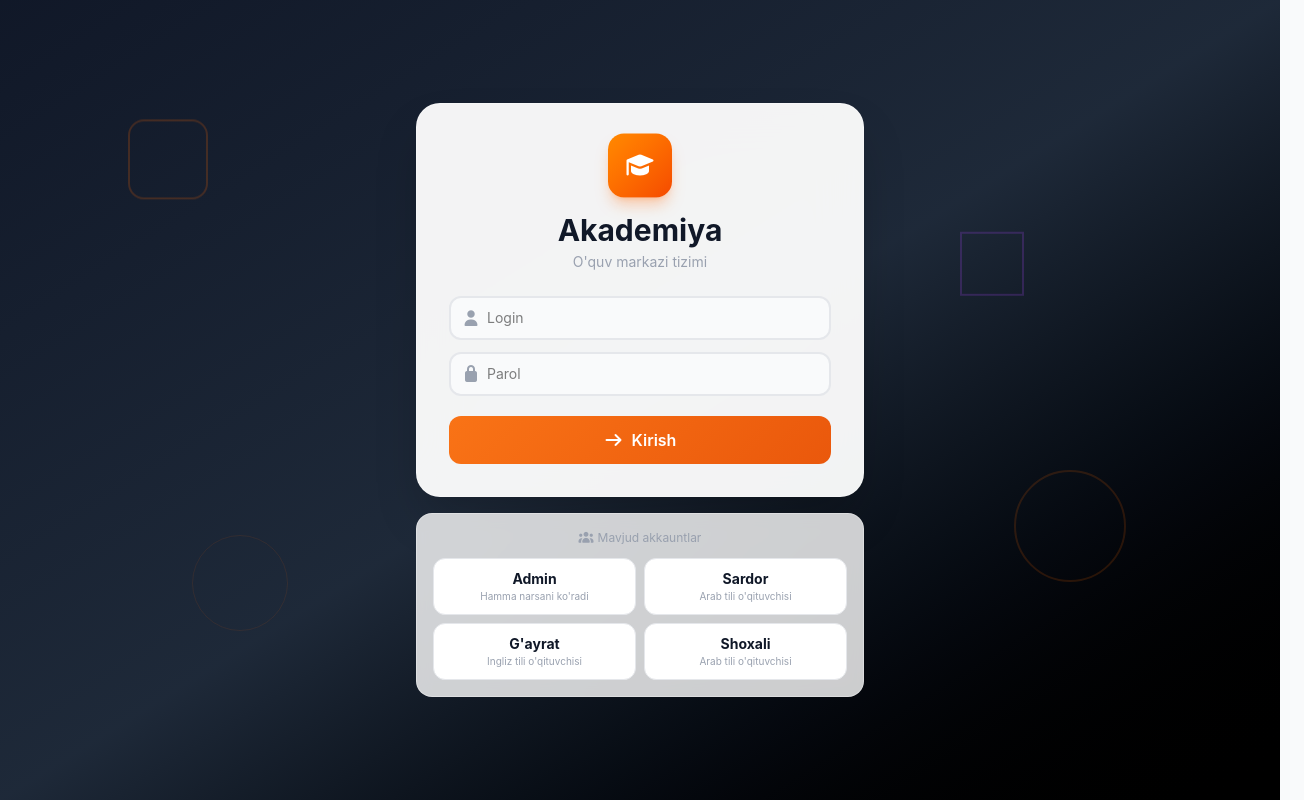
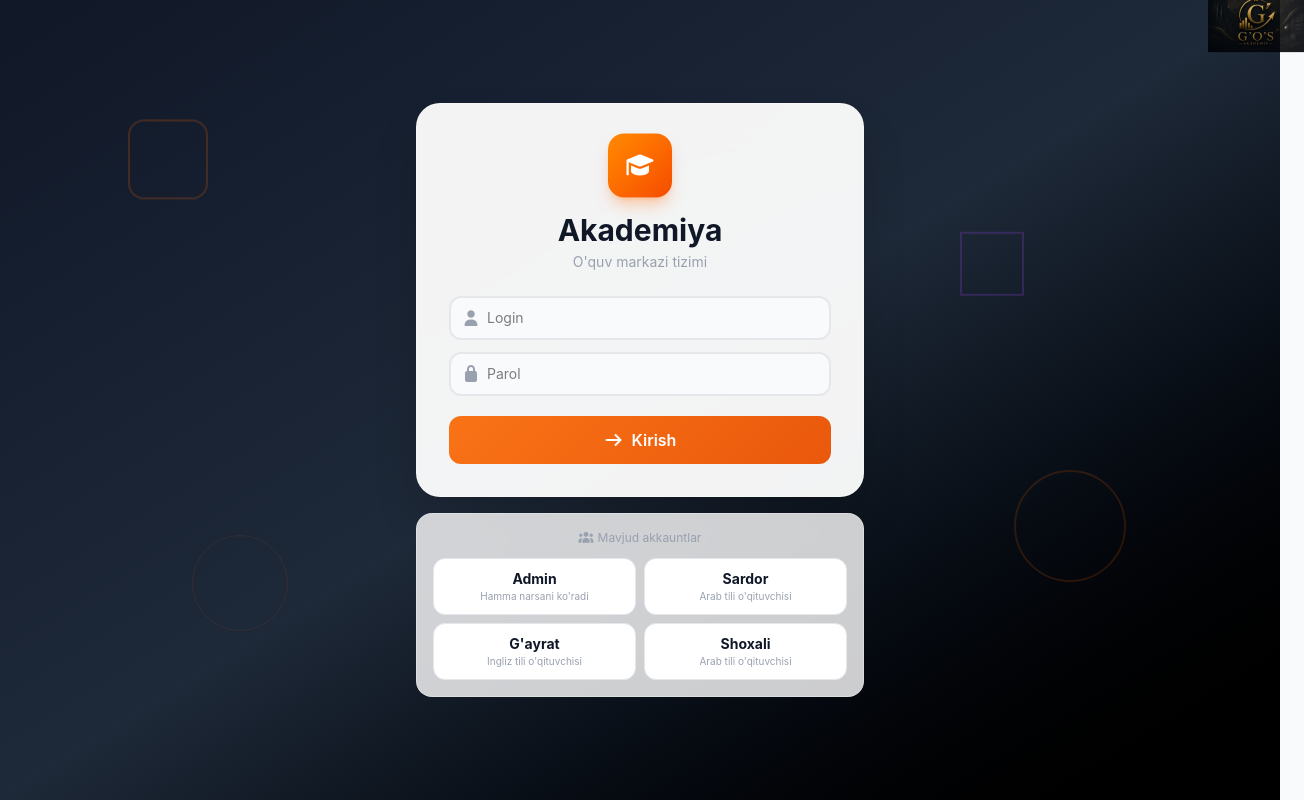
Before and after one commit to russell01717-hub/edu, a Next.js app: page / in a window 1280 px wide. Shown: the whole page, 1304 px wide, since content can reach past the window. Built offline with nearby package versions, Linux system fonts and the light colour scheme.

Commit message:
Add_login_page_image

```diff
--- a/src/app/page.tsx
+++ b/src/app/page.tsx
@@ -56,6 +56,7 @@ export default function LoginPage() {
       </div>
 
       <div className="w-full max-w-md z-10">
+        <img src="/login-bg.png" alt="" className="absolute -right-6 -top-6 w-24 h-24 object-contain opacity-90 pointer-events-none z-20 animate-float" style={{ animationDuration: "7s" }} />
         <form onSubmit={handleSubmit} className="bg-white/95 backdrop-blur-xl p-8 rounded-3xl shadow-2xl border border-white/30 animate-scaleIn mb-4">
           <div className="text-center mb-6">
             <div className="w-16 h-16 rounded-2xl bg-gradient-to-br from-orange-400 to-orange-600 flex items-center justify-center text-white text-2xl mx-auto mb-3 animate-float shadow-lg shadow-orange-500/30">
```
Also changed, not shown: public/login-bg.png (added).
